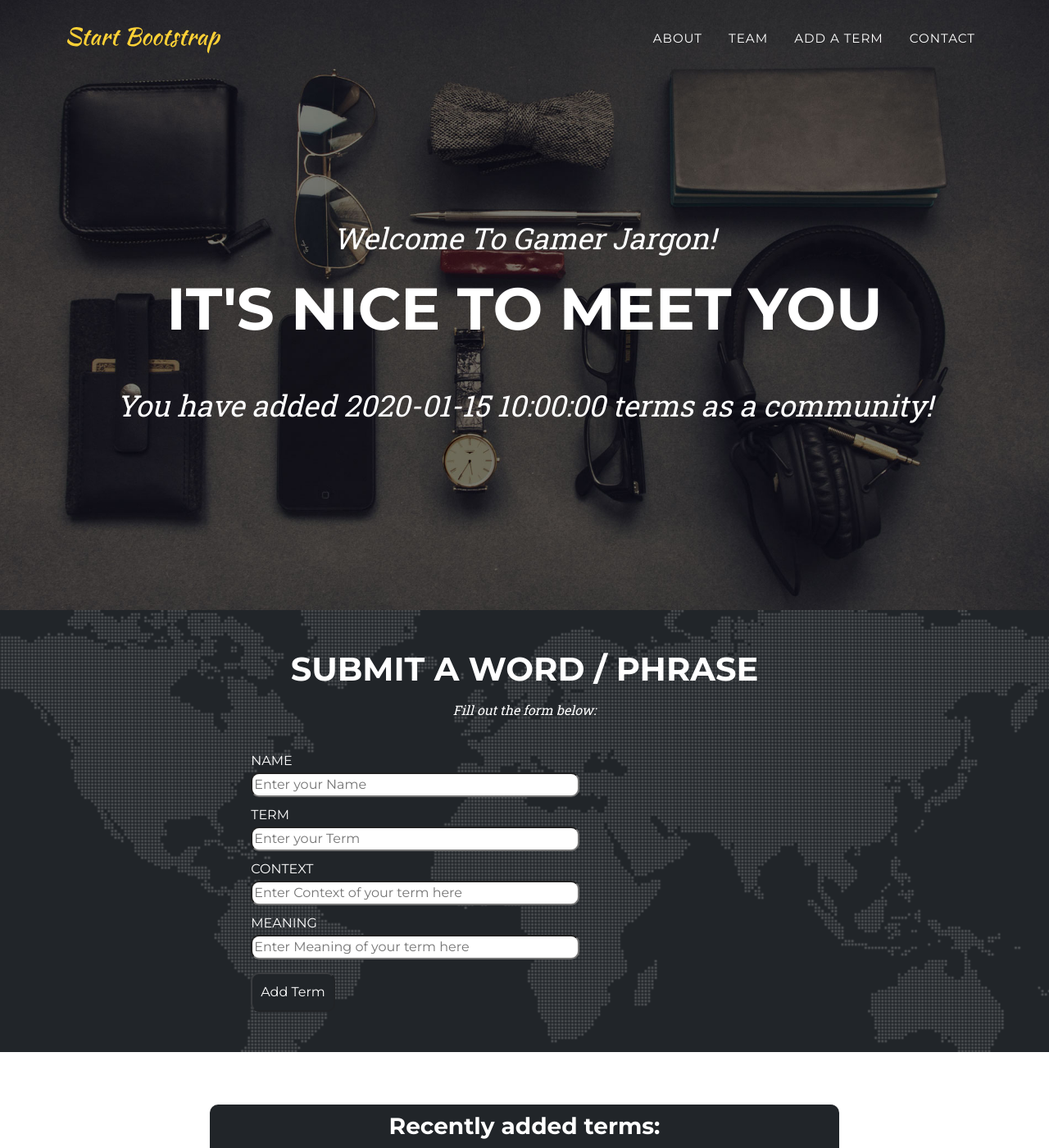
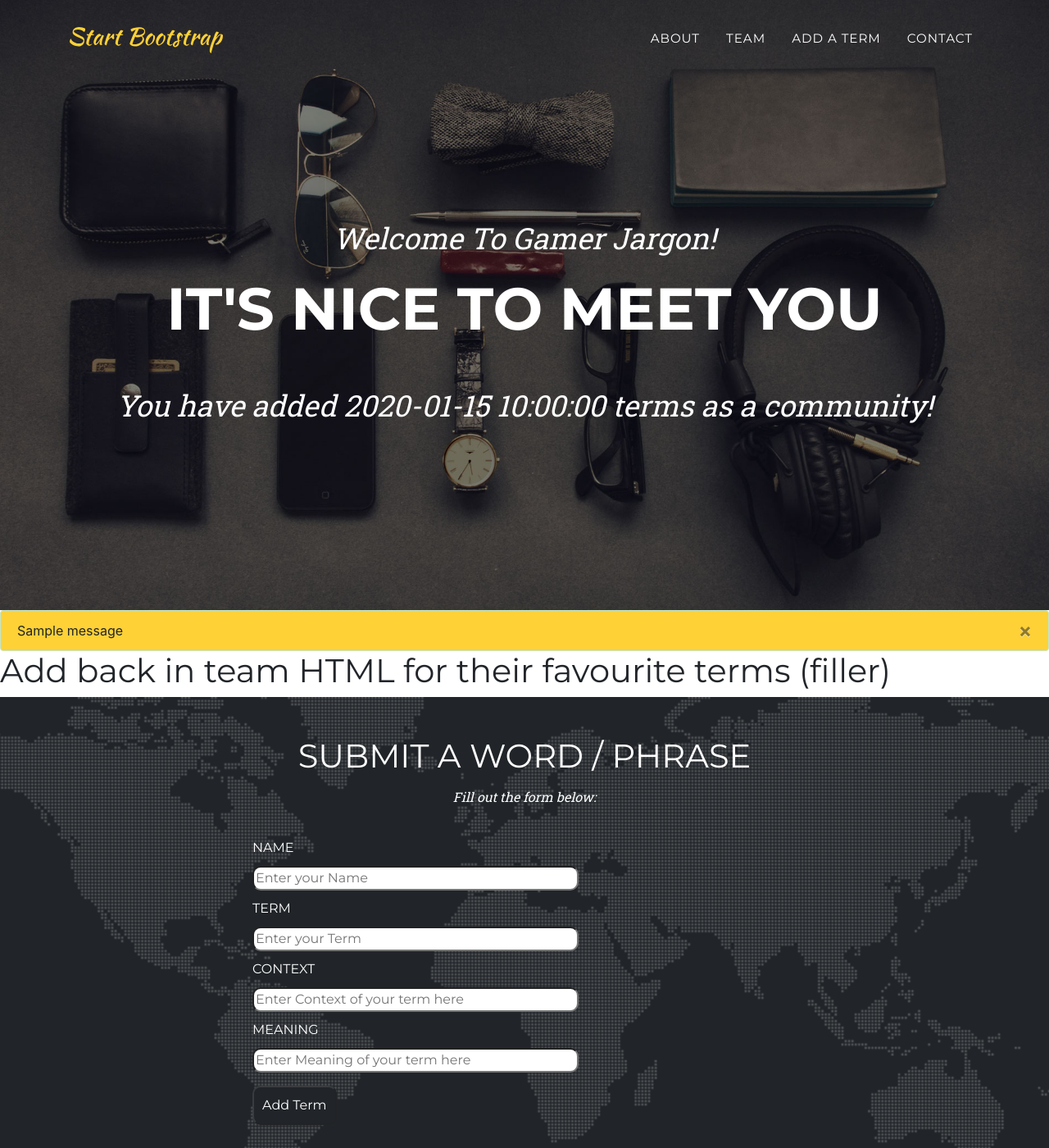
Before and after one commit to AlexJakeman/project-3, a Flask app: template app/templates/help.html in a window 1280 px wide. Shown: the top 1400 px of the page at 82% size. Run offline with Flask 2, Linux system fonts and the light colour scheme; the template is opened without the code that fills it: most values are stand-ins (such as "Sample title", 1, 10 or a date in 2020); one stand-in notice (Sample message) is shown; some libraries are stand-ins or nearby versions.

Commit message:
Added in front end feedback for succesful deletion/adding of term

```diff
--- a/app/main.py
+++ b/app/main.py
@@ -1,6 +1,6 @@
 import gspread
 from google.oauth2.service_account import Credentials
-from flask import Flask, redirect, render_template, request, url_for
+from flask import Flask, flash, redirect, render_template, request, url_for
 from pprint import pprint
 from operator import itemgetter
 from datetime import datetime
@@ -19,6 +19,8 @@ GSPREAD_CLIENT = gspread.authorize(SCOPED_CREDS)
 SHEET = GSPREAD_CLIENT.open('gamer_lingo')
 
 app = Flask(__name__)
+
+app.secret_key = 'ABCDEFGHIJKLMNOPQRSTUVWXYZ123456789!'
 
 gc = gspread.service_account(filename='creds.json')
 
@@ -92,7 +94,11 @@ def add_term():
 
     new_term = [term, context, meaning, name, today_date, new_id]
 
-    word_sheet.append_row(new_term)
+    try:
+        word_sheet.append_row(new_term)
+        flash("New term added successfully!", 'success')  # Flash a success message
+    except Exception as e:
+        flash(f"Error adding new term: {e}", 'danger')  # Flash an error message
 
     return redirect('/')
 
@@ -107,12 +113,11 @@ def delete_term(id):
 
         try:
             word_sheet.delete_row(row_id + 2)
-            print("Deletion successful")
+            flash("Deletion successful", 'success')  # Flash a success message
         except Exception as e:
-            print(f"Error deleting row: {e}")
-
+            flash(f"Error deleting row: {e}", 'danger')  # Flash an error message
     else:
-        print(f"No record found with Id {id}")
+        flash(f"No record found with Id {id}", 'danger')  # Flash an error message
 
     return redirect('/')
 
--- a/app/templates/base.html
+++ b/app/templates/base.html
@@ -8,6 +8,10 @@
     <link href="https://fonts.googleapis.com/css?family=Montserrat:400,700" rel="stylesheet" type="text/css" />
     <link href="https://fonts.googleapis.com/css?family=Roboto+Slab:400,100,300,700" rel="stylesheet" type="text/css" />
     <link href="{{ url_for('static', filename='css/styles.css') }}" rel="stylesheet" >
+    <link rel="stylesheet" href="https://stackpath.bootstrapcdn.com/bootstrap/4.3.1/css/bootstrap.min.css">
+    <script src="https://code.jquery.com/jquery-3.3.1.slim.min.js"></script>
+    <script src="https://cdnjs.cloudflare.com/ajax/libs/popper.js/1.14.7/umd/popper.min.js"></script>
+    <script src="https://stackpath.bootstrapcdn.com/bootstrap/4.3.1/js/bootstrap.min.js"></script>
     <title>Gamer Jargon</title>
 </head>
 <body>
@@ -37,6 +41,21 @@
             <div class="masthead-subheading">You have added {{ n_words_added }} terms as a community!</div>
         </div>
     </header>
+
+    {% with messages = get_flashed_messages(with_categories=true) %}
+        {% for category, message in messages %}
+        <div class="alert alert-{{ category }} alert-dismissible fade show" role="alert" style="margin-bottom: 0; background-color: #fed136; color: #212529;">
+            {{ message }}
+            <button type="button" class="close" data-dismiss="alert" aria-label="Close">
+            <span aria-hidden="true">&times;</span>
+            </button>
+        </div>
+        {% endfor %}
+    {% endwith %}
+
+    <h1>
+        Add back in team HTML for their favourite terms (filler)
+    </h1>
 
     <section class="page-section" id="reviews">
         <div class="container">
```
